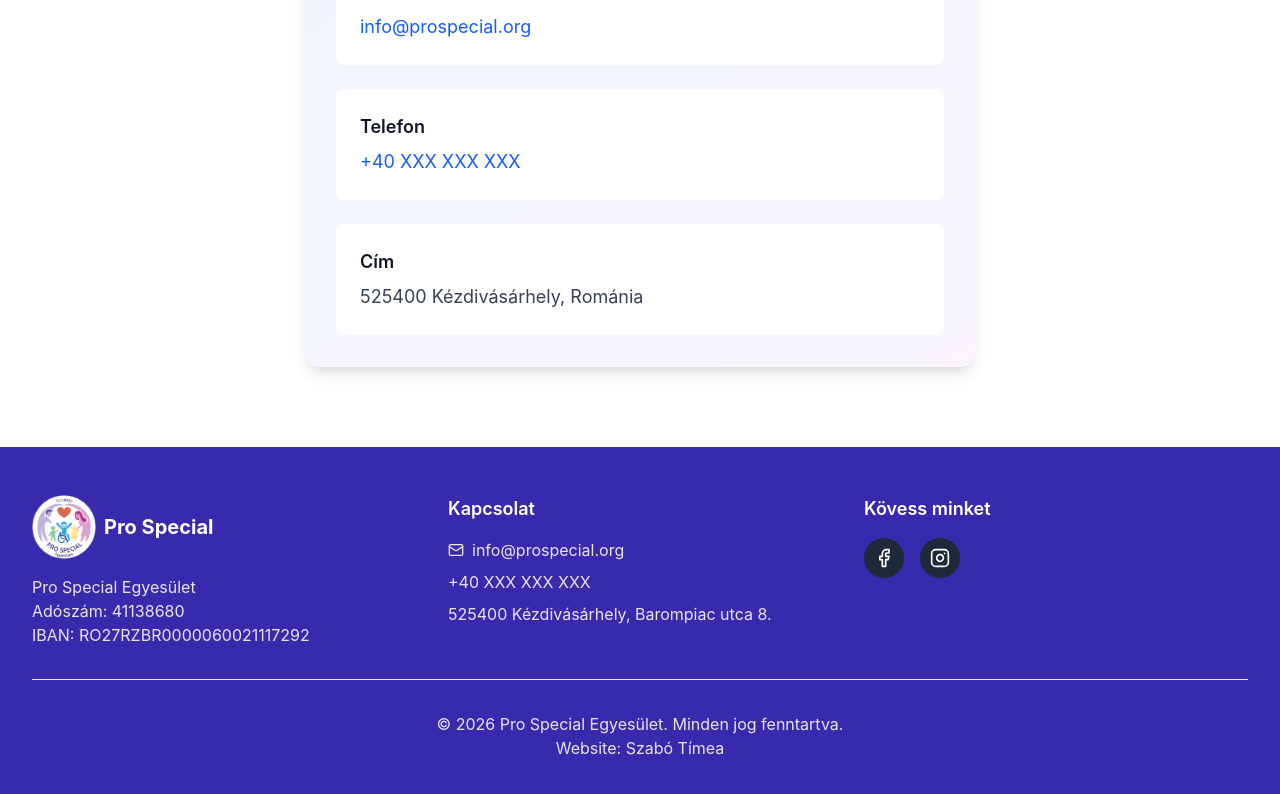
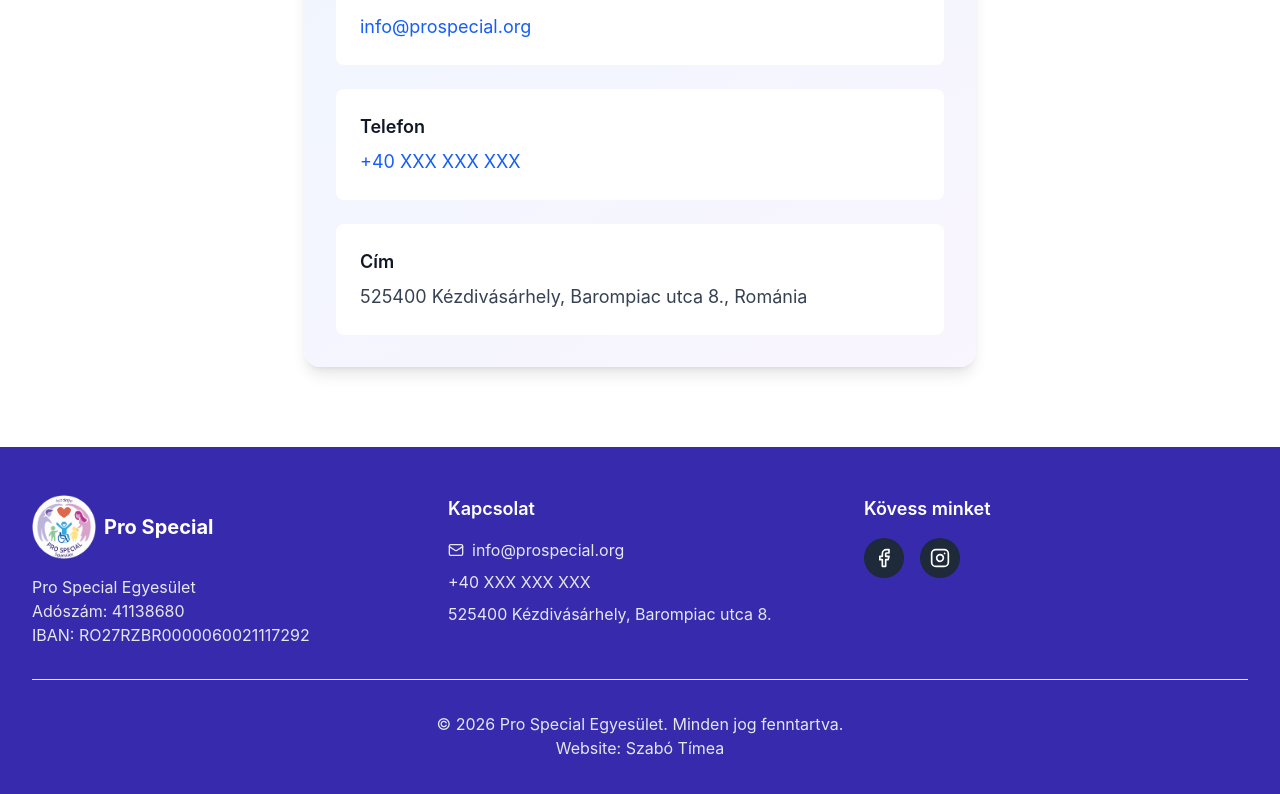
Before and after one commit to zuraglal/prospecial.org, a React (Vite) app: page / in a window 1280 px wide. Shown: the part 4234-5028 px from the top of the page. Built offline with nearby package versions, Linux system fonts and the light colour scheme.

Commit message:
Update Home.tsx

```diff
--- a/src/app/components/Home.tsx
+++ b/src/app/components/Home.tsx
@@ -245,9 +245,9 @@ export function Home() {
                   {getTranslation(language, 'addressLabel')}
                 </h3>
                 <p className="text-gray-700 text-lg">
-                  {language === 'hu' && '525400 Kézdivásárhely, Románia'}
-                  {language === 'ro' && '525400 Târgu Secuiesc, România'}
-                  {language === 'en' && '525400 Târgu Secuiesc, Romania'}
+                  {language === 'hu' && '525400 Kézdivásárhely, Barompiac utca 8., Románia'}
+                  {language === 'ro' && '525400 Mun. Târgu Secuiesc, str. Oborului, nr. 8, România'}
+                  {language === 'en' && 'RO-525400 Târgu Secuiesc, str. Oborului, nr. 8, Romania'}
                 </p>
               </div>
             </div>
```
